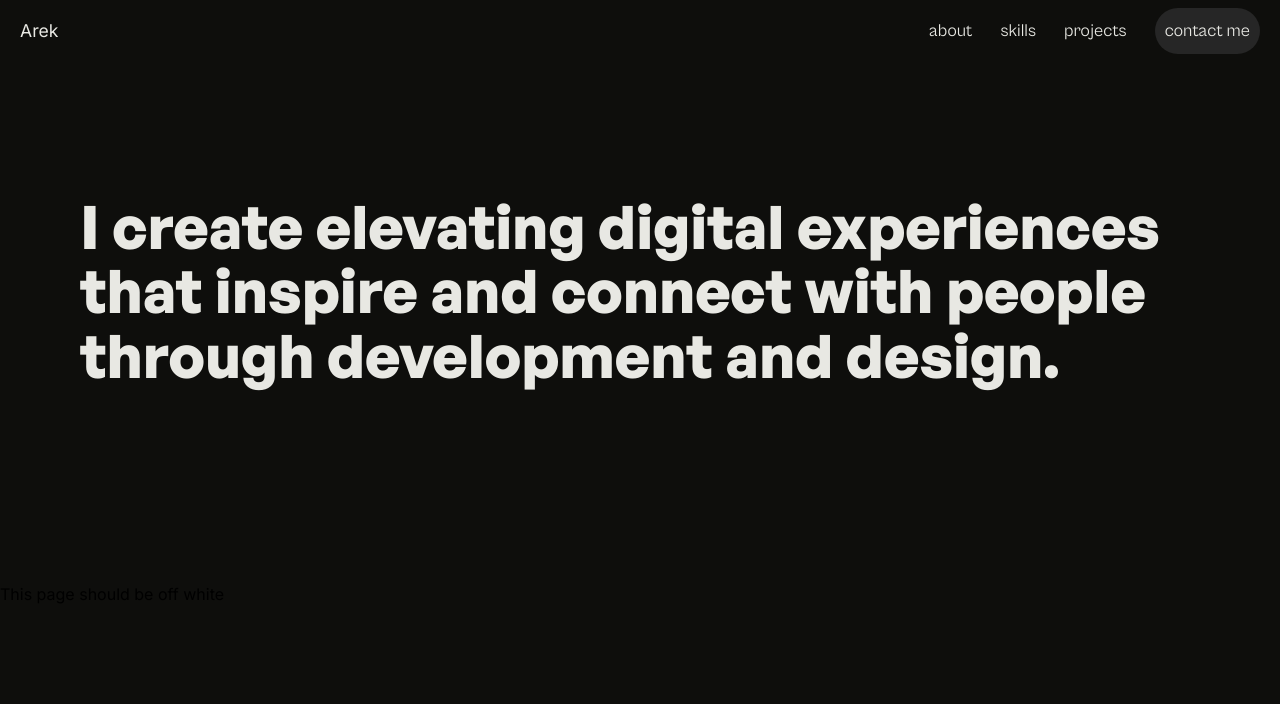
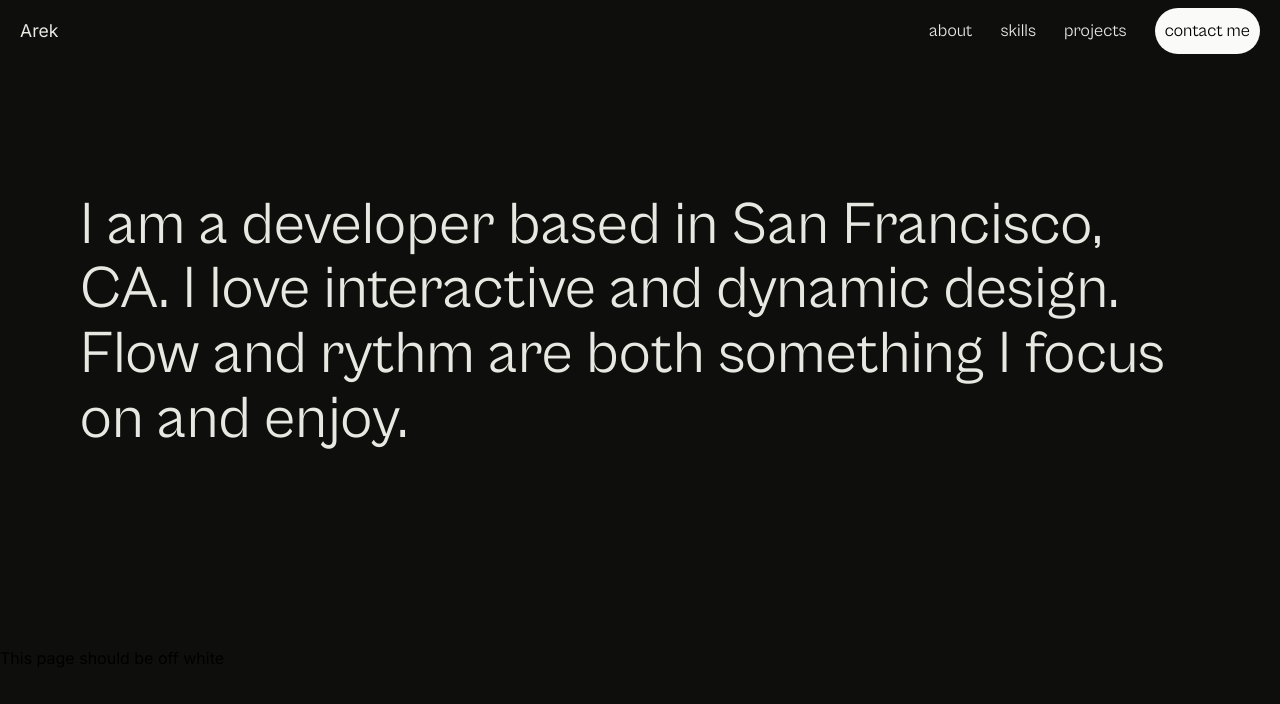
Before and after one commit to ArekBM/portfolio3.0, a Next.js app: page / in a window 1280 px wide. Shown: the top 704 px of the page. Built offline with nearby package versions, Linux system fonts and the light colour scheme.

Commit message:
small text

```diff
--- a/app/(components)/Nav.tsx
+++ b/app/(components)/Nav.tsx
@@ -13,9 +13,11 @@ const Nav = ({isInSection} : any) => {
 
     const bgColor = isInSection ? 'bg-offblack' : 'bg-nav'
     const txtColor = isInSection ? 'text-offwhitetxt' : 'text-black'
+    const btnColor = isInSection ? 'bg-nav' : 'bg-contactbtn'
+    const btnTxt = isInSection  ? 'text-black' : 'text-offwhitetxt'
 
     return (
-        <header className={`fixed top-0 z-50 flex w-full -translate-y-1 items-center justify-between ${bgColor} px-5 py-3`}>
+        <header className={`fixed top-0 z-50 flex w-full -translate-y-1 items-center justify-between ${bgColor} px-5 py-3 transition-all duration-500 ease-in-out`}>
             <Link to='home' smooth>
                 <h1 className={generalSans.className + `relative z-10 group text-[17.6px] ${txtColor}`}>Arek</h1>
             </Link>
@@ -45,9 +47,9 @@ const Nav = ({isInSection} : any) => {
                             </span>
                         </span>
                     </Link>
-                    <div className='p-2.5 bg-contactbtn rounded-full'>
+                    <div className={`p-2.5 ${btnColor} rounded-full transition-all duration-500 ease-in-out`}>
                         <Link to='contact' smooth>
-                            <span className={Cabinet.className + ' text-offwhitetxt relative inline-block'}>
+                            <span className={Cabinet.className + ` ${btnTxt} relative inline-block transition-all duration-500 ease-in-out`}>
                                 <span className='relative z-10 group text-[17.6px]'>
                                     contact me
                                     <span className='absolute inset-x-0 top-1/2 h-1 bg-darkgrey w-full transform origin-left scale-x-0 transition-transform duration-300 ease-in-out rounded-full group-hover:scale-x-100'></span>
--- a/app/Pages/About.tsx
+++ b/app/Pages/About.tsx
@@ -16,7 +16,7 @@ const About = () => {
             className={`select-none flex my-20 md:my-[12%] py-10 flex-col items-center justify-center overflow-hidden px-10 md:px-5 xl:px-20 2xl:px-28`}
         >
             <div className='flex w-full items-center space-x-20'>
-                <h1 className={generalSans.className + ' text-6xl font-medium text-offwhitetxt leading-[1.25em] md:leading-[1.08em]'}>I create elevating digital experiences that inspire and connect with people through development and design.</h1>
+                <h1 className={Cabinet.className + ' text-6xl font-medium text-offwhitetxt leading-[1.25em] md:leading-[1.08em]'}>I am a developer based in San Francisco, CA. I love interactive and dynamic design. Flow and rythm are both something I focus on and enjoy.</h1>
             </div>
         </section>
     )
```
